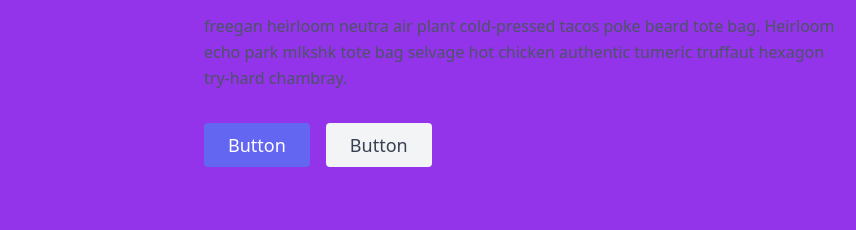
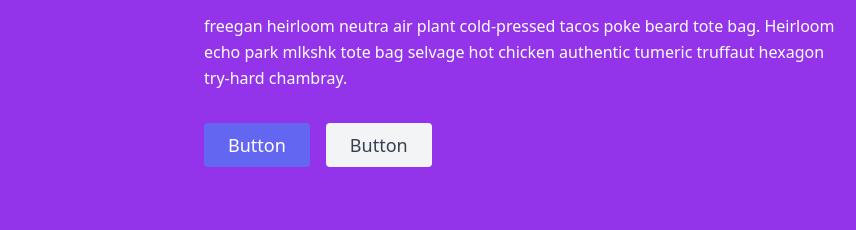
Before and after one commit to monikapro/name, a plain HTML site: page index.html in a window 1280 px wide. Shown: the part 236-466 px from the top of the page, 424-1280 px from the left. Drawn offline with nearby package versions, Linux system fonts and the light colour scheme.

Commit message:
Update index.html

```diff
--- a/index.html
+++ b/index.html
@@ -18,7 +18,7 @@
       <h1 class="title-font sm:text-4xl text-3xl mb-4 font-medium text-gray-900">Before they sold out
         <br class="hidden lg:inline-block">readymade gluten
       </h1>
-      <p class="mb-8 leading-relaxed text-black-700"> freegan heirloom neutra air plant cold-pressed tacos poke beard tote bag. Heirloom echo park mlkshk tote bag selvage hot chicken authentic tumeric truffaut hexagon try-hard chambray.</p>
+      <p class="mb-8 leading-relaxed text-white"> freegan heirloom neutra air plant cold-pressed tacos poke beard tote bag. Heirloom echo park mlkshk tote bag selvage hot chicken authentic tumeric truffaut hexagon try-hard chambray.</p>
       <div class="flex justify-center">
         <button class="inline-flex text-white bg-indigo-500 border-0 py-2 px-6 focus:outline-none hover:bg-indigo-600 rounded text-lg">Button</button>
         <button class="ml-4 inline-flex text-gray-700 bg-gray-100 border-0 py-2 px-6 focus:outline-none hover:bg-gray-200 rounded text-lg">Button</button>
```
